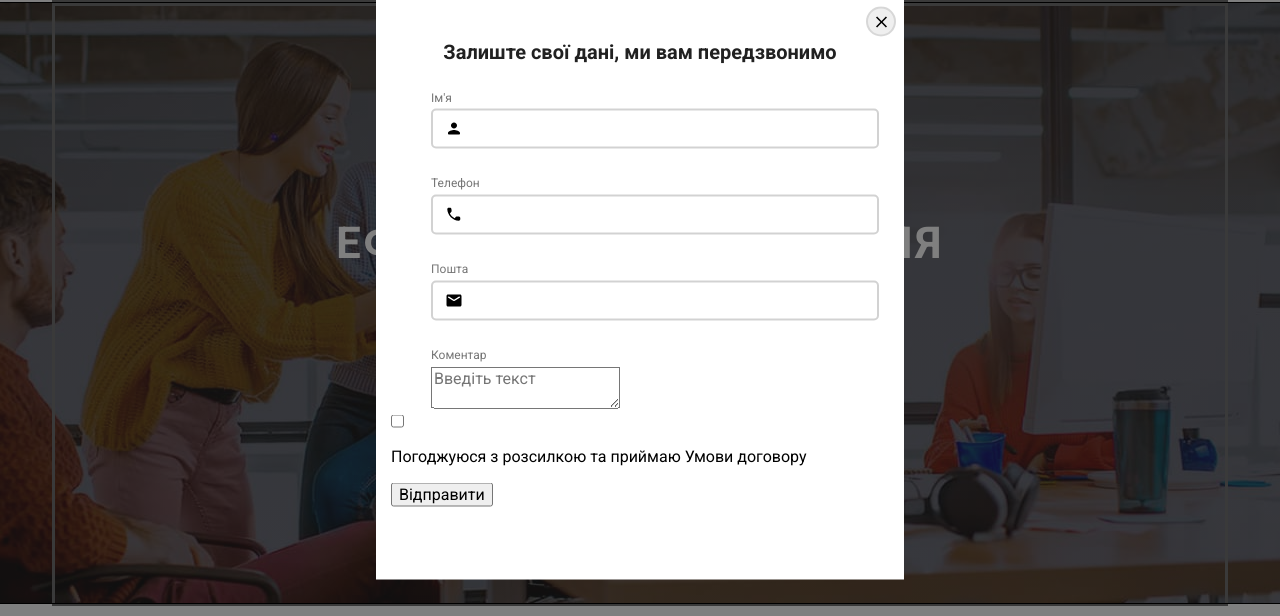
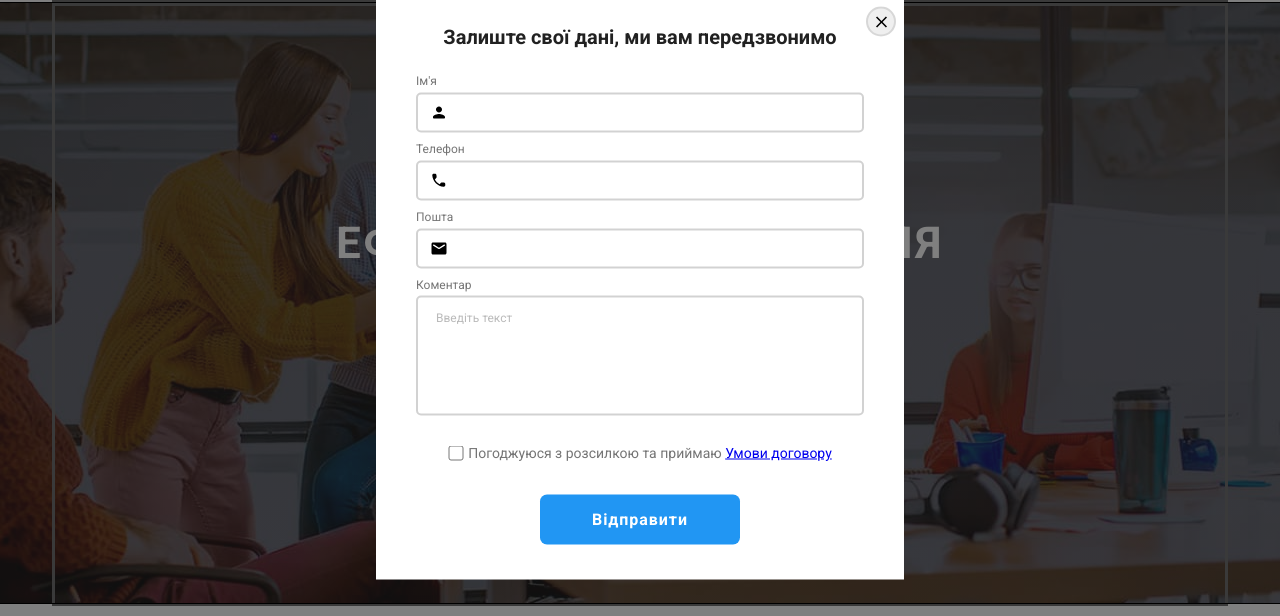
Before and after one commit to fox-tech17/WebStudio1, a plain HTML site: page index.html in a window 1280 px wide. Both pictures are taken after a click on the button "Замовити послугу". Shown: the part 111-727 px from the top of the page. Drawn offline with nearby package versions, Linux system fonts and the light colour scheme.

Commit message:
Finished modal

```diff
--- a/index.html
+++ b/index.html
@@ -128,7 +128,7 @@
               </label>
             </div>
               <h6 class="form-sub-ttl">Коментар</h6>
-              <div class="form-box">
+              <div class="message-box">
                 <textarea
                   class="your-message"
                   placeholder="Введіть текст"
@@ -139,7 +139,7 @@
             <div class="bot-txt">
               <input class="checkbox" type="checkbox"/>
                 <p class="txt">Погоджуюся з розсилкою та приймаю
-                <a class="txt-link">Умови договору</a>
+                <a class="txt-link" href="#">Умови договору</a>
                 </p>
             </div>
             <button class="btn">Відправити</button>
--- a/style.css
+++ b/style.css
@@ -16,6 +16,7 @@
   --overlay-color: rgba(47, 48, 58, 0.8);
   --light-black-color: rgba(0, 0, 0, 0.1);
   --form-g-color: rgba(33, 33, 33, 0.2);
+  --opgrey: rgba(117, 117, 117, 0.5);
 }
 
 .container {
@@ -212,6 +213,7 @@ body {
   padding: 15px;
   background-color: white;
   transform: translate(-50%, -50%);
+  padding: 0;
 }
 
 .close-modal {
@@ -275,6 +277,7 @@ body {
   color: var(--LGLetters-color);
 
   padding: 0;
+  margin-top: 10px;
   margin-bottom: 4px;
 }
 
@@ -326,6 +329,109 @@ body {
 
   outline: none;
   border: none;
+}
+
+.message-box {
+  width: 448px;
+  height: 120px;
+
+  border: 2px solid var(--form-g-color);
+  border-radius: 5px;
+}
+
+.your-message {
+  margin: 12px 16px;
+
+  width: 416px;
+  height: 96px;
+  resize: none;
+
+  font-size: 12px;
+  font-weight: 400;
+  color: var(--opgrey);
+
+  border: none;
+  outline: none;
+}
+
+.your-message::placeholder {
+  font-size: 12px;
+  font-weight: 400;
+  color: var(--opgrey);
+}
+
+.message-box:hover {
+  border-color: var(--HB-color);
+}
+
+.message-box:hover .your-message::placeholder {
+  color: var(--HB-color);
+}
+
+.bot-txt {
+  display: flex;
+  flex-direction: row;
+
+  justify-content: center;
+  align-items: center;
+  margin-top: 25px;
+  margin-bottom: 30px;
+}
+
+.checkbox {
+  width: 16px;
+  height: 15px;
+
+  margin-right: 4px;
+  border: 2px solid var(--DGLetters-color);
+
+  padding: 0;
+}
+
+.txt {
+  font-size: 14px;
+  font-weight: 400;
+  letter-spacing: 0.03;
+  line-height: 24px;
+  color: var(--LGLetters-color);
+
+  margin: 0;
+  padding: 0;
+}
+
+.txt-link {
+  font-size: 14px;
+  font-weight: 400;
+  letter-spacing: 0.03;
+  line-height: 24px;
+
+  margin: 0;
+  padding: 0;
+}
+
+.btn {
+  width: 200px;
+  height: 50px;
+
+  color: var(--HWLetters-color);
+  background-color: var(--HB-color);
+
+  text-align: center;
+  font-size: 16px;
+  font-style: normal;
+  font-weight: 700;
+  line-height: 30px; /* 187.5% */
+  letter-spacing: 0.96px;
+  text-decoration: none;
+
+  display: flex;
+  justify-content: center;
+  align-items: center;
+  margin: auto;
+
+  border: none;
+  padding: 10px 32px;
+  border-radius: 7px;
 }
 
 .chars {
```
